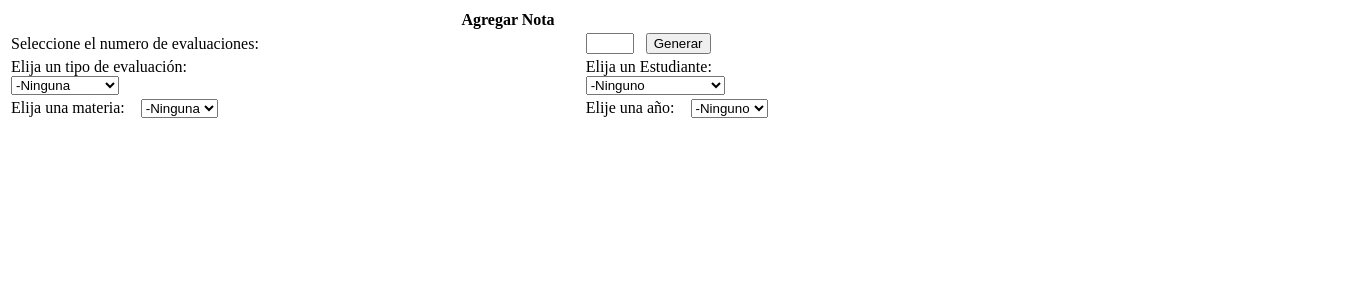
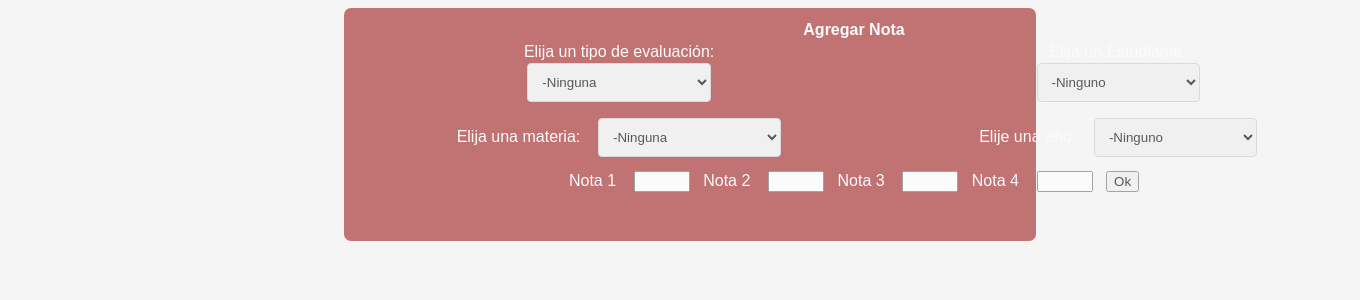
Before and after one commit to hopechan/RankingOportunidades, a PHP site: page /vista/agregarNota.php in a window 1360 px wide. Shown: the top 300 px of the page. Run offline with PHP 8.4, Linux system fonts and the light colour scheme; data comes from the database, SQL or seed files in the repository; tables that the repository leaves empty hold one stand-in row (values such as "Sample post").

Commit message:
Ya funciona el agregar Nota UUUUUUUUUUU

```diff
--- a/vista/agregarNota.php
+++ b/vista/agregarNota.php
@@ -5,7 +5,7 @@
     <meta name="viewport" content="width=device-width, initial-scale=1.0">
     <meta http-equiv="X-UA-Compatible" content="ie=edge">
     <title>Agregar Notas</title>
-    <!--<link rel="stylesheet" href="./css/style.css">-->
+    <link rel="stylesheet" href="./css/style.css">
 </head>
 <body>
     <article>
@@ -15,17 +15,7 @@
                     Agregar Nota
                 </th>
             </tr>
-            <tr>
-                <td colspan="2">
                 <form method="post" class="estilo">
-                    Seleccione el numero de evaluaciones:
-                </td>
-                <td>
-                    <input type="number" name="Evaluaciones" min="1" max="4"> &nbsp;
-                    <input type="submit" value="Generar" name="gen">
-                </td>
-            </tr>
-            <tr>
                 <td colspan="2">
                     Elija un tipo de evaluación:  <br>
                     <select name="cmbTipo" class="estilo">
@@ -80,74 +70,87 @@
                     </select>
                 </td>
             </tr>
-            <tr>
-                <td colspan="4">
         <?php
-                        if (isset($_POST['gen'])) {
-                            $evaluaciones = $_POST['Evaluaciones'];
-                        for ($a=0; $a < $evaluaciones; $a++) {
-                            echo "Nota " . ($a+1) . "&nbsp;&nbsp;";
-                            echo "<input type='number' name='notas[]' min='1' max='10'>&nbsp;&nbsp;";
-                        }
-                        echo "<input type='submit' value='Ok' name='save'><br><br>";
-                        echo " <input type='hidden' name='valores' value='" . $evaluaciones . "'>";
-                        }
-                    ?>
+            echo "<tr>";
+               echo ' <td colspan="4">
+                    Nota 1 &nbsp;&nbsp;
+                    <input type="number" name="notas[]" min="1" max="10">&nbsp;&nbsp;
+                    Nota 2 &nbsp;&nbsp;
+                    <input type="number" name="notas[]" min="1" max="10">&nbsp;&nbsp;
+                    Nota 3 &nbsp;&nbsp;
+                    <input type="number" name="notas[]" min="1" max="10">&nbsp;&nbsp;
+                    Nota 4 &nbsp;&nbsp;
+                    <input type="number" name="notas[]" min="1" max="10">&nbsp;&nbsp;
+                    <input type="submit" value="Ok" name="show">
                 </td>
             </tr>
             </form>
-        </table><br><br>
-        <?php
-            if (isset($_POST['save'])) {
-                $evaluaciones = $_POST['valores'];
-                $id= $_POST['cmbEstudiante'];
+        </table><br><br>';
+
+        if (isset($_POST['show'])) {
+            echo "<form method='post'>";
+           $evaluacion = $_POST['cmbTipo'];
+           $alumno =$_POST['cmbEstudiante'];
+           $materia = $_POST['cmbMateria'];
+           $anio = $_POST['cmbAnio'];
            $notas = $_POST['notas'];
-                $idtipo = $_POST['cmbTipo'];
+            $ce = new ControladorEst();
+            $ct = new ControladorTipo();
+           $alum = $ce->buscarxId($alumno);
+           $eva = $ct->ObtenerTipoxid($evaluacion);
            echo "<table>
                     <tr>
-                <th> Estudiante </th>
-                <th> Tipo de Evaluaion </th>";
-                for ($o=0; $o < $evaluaciones ; $o++) {
-                    echo "<th>Nota " . ($o+1) . "</th>";
-                }
-                echo "</tr>";
-                echo "<tr>";
-                $estudiantes = $ce->buscarxId($id);
-                echo "<td>" . $estudiantes[0]->getNombre() . "&nbsp;" . $estudiantes[0]->getApellidos() . "</td>";
-                $nombre = $ct->ObtenerTipoxid($idtipo);
-                echo "<td>" . $nombre[0]->getTipo() . "</td>";
-                for ($u=0; $u < sizeof($notas); $u++) {
-                            echo "<td>";
-                            echo $notas[$u];
-                            echo "</td>";
+                        <th> Alumno </th>
+                        <th> Evaluación </th>
+                        <th> Nota 1 </th>
+                        <th> Nota 2</th>
+                        <th> Nota 3 </th>
+                        <th> Nota 4 </th>
+                    </tr>
+                    <tr>
+                        <td>" .$alum[0]->getNombre()."&nbsp;".$alum[0]->getApellidos() ."</td>
+                        <td>" .$eva[0]->getTipo() . "</td>";
+                        foreach ($notas as $ke => $val) {
+                            echo "<td>" . $val. "</td>";
                         }
                 echo "</tr></table><br><br>";
-                echo "¿Son los datos correctos?<br>";
-                echo '<form method="post"><br>
-                    <input type="submit" value="Si" name="si">&nbsp;
-                    <input type="submit" value="No" name="no"><br>
-                    </form>';
+                echo "¿Son los datos correctos?<br><br>";
+
+                echo "<input type='submit' value='Si' name='yes'>&nbsp;&nbsp;
+                        <input type='submit' value='No' name='No'>";
+                foreach ($notas as $ke => $val) {
+                    echo "<input type='hidden' name='tas[]' value='".$val."'>";
                 }
-            if (isset($_POST['si'])) {
+                echo "<input type='hidden' name='anio' value='" . $anio . "'>";
+                echo "</form>";
+        }if (isset($_POST['yes'])) {
             include_once("../controlador/controladorNota.php");
+            $calificaciones=$_POST['tas'];
+            $year =$_POST['anio'];
             $cn = new ControladorNota();
-                for ($n=0; $n < sizeof($notas); $n++) {
+            for ($i=0; $i < sizeof($calificaciones); $i++) {
                 $nota = new Nota();
                 $nota->setIdNota(null);
                 $nota->setIdEstudiante($estudiantes[0]->getIdEstudiante());
                 $nota->setIdMateria($materia[0]->getIdMateria());
                 $nota->setIdTipo($tipos[0]->getIdTipo());
-                    $nota->setNota($notas[$n]);
-                    $nota->setPeriodo("Periodo" . $n+1);
-                    $nota->setAnio($_POST['cmbAnio']);
+                $nota->setNota($calificaciones[$i]);
+                $nota->setPeriodo("Periodo" . ($i+1));
+                $nota->setAnio($year);
                 $nota->setPorcentaje(0.25);
                 $cn ->agregarNota($nota);
             }
-                // echo "<script type='text/javascript' languaje='javascript'>
-                //     alert('Registro agregado con exito!');
-                //     window.location='agregarNota.php';
-                //     </script>";
+            echo "<script type='text/javascript' laguaje='javascript'>
+                    alert('Registro guardado con Exito!');
+                    window.location='./agregarNota.php';
+                </script>";
+         }elseif (isset($_POST['no'])) {
+            echo "<script type='text/javascript' languaje='javascript'>
+                    alert('Los datos han sido borrados, presione aceptar para volver a editar');
+                    window.location='./agregarNota.php';
+                </script>";
          }
+
         ?>
     </article>
 </body>
```
Lines whose indentation alone changed are shown as unchanged.
